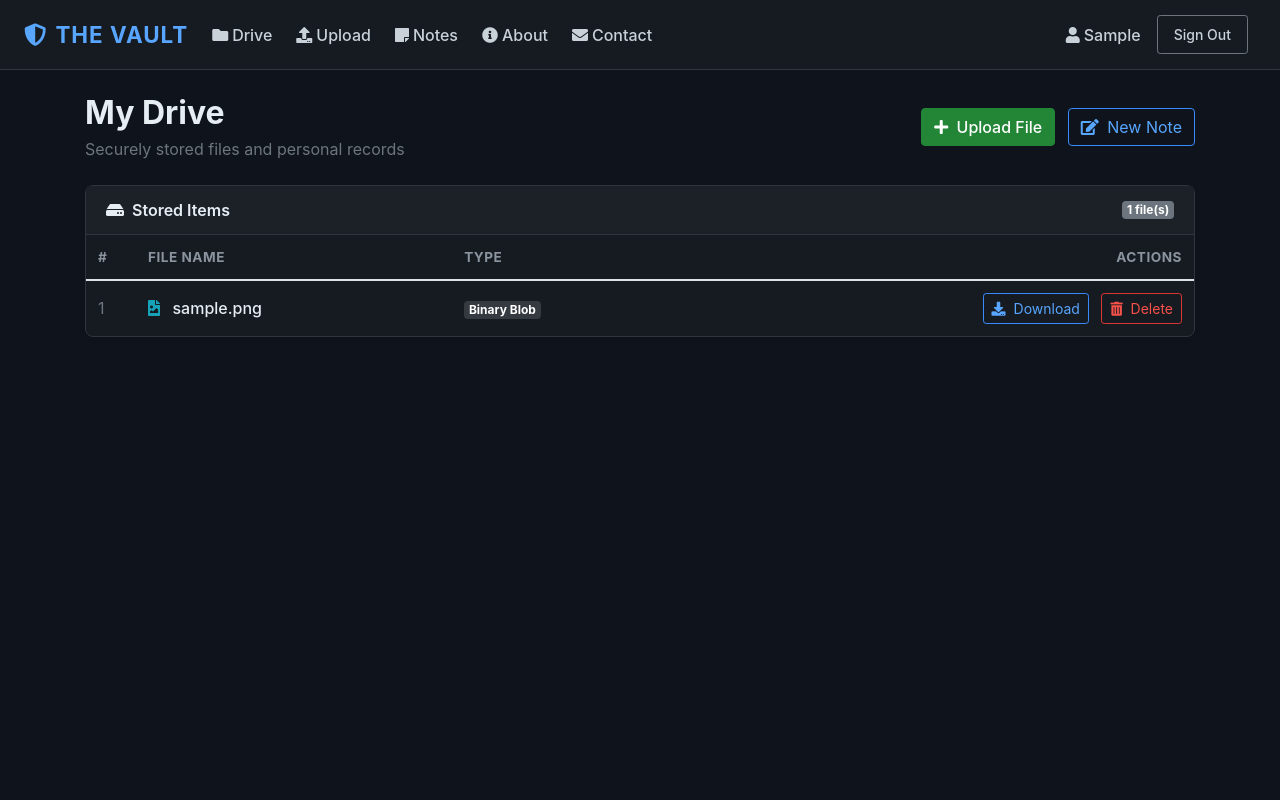
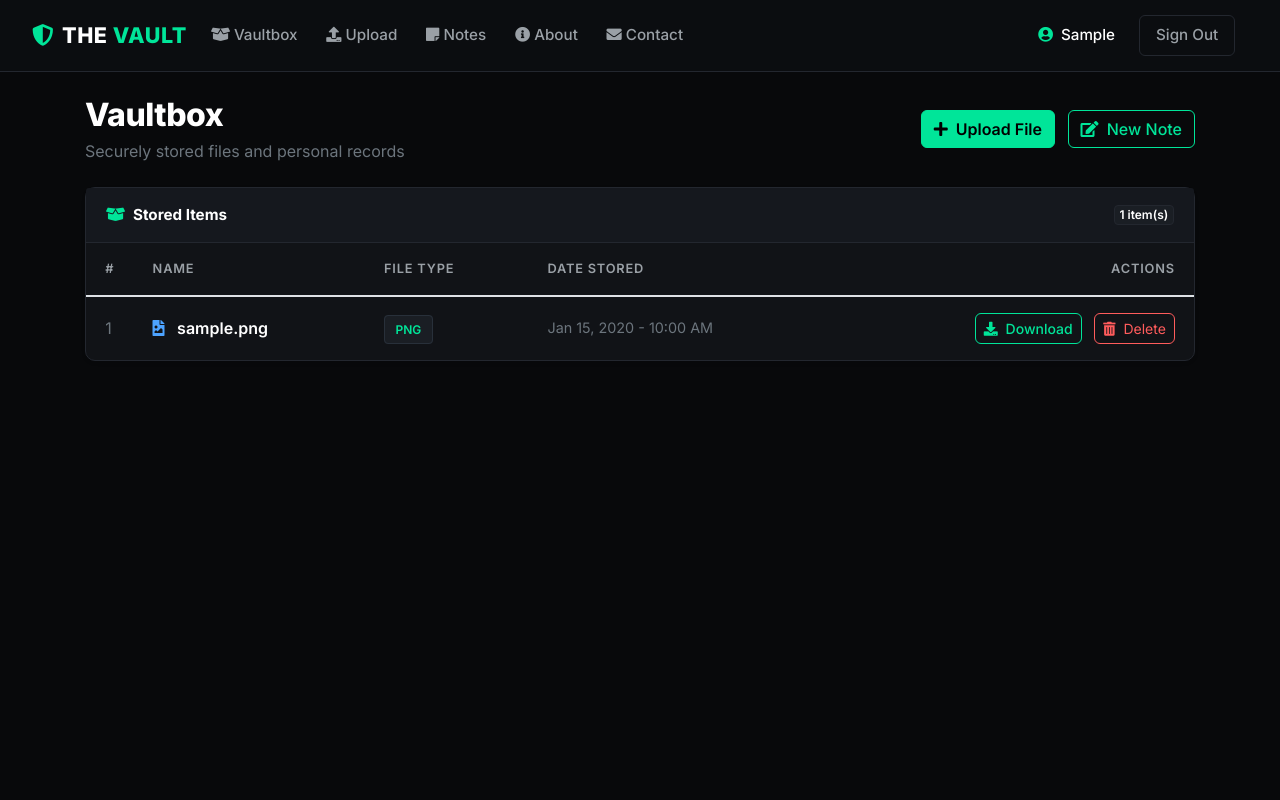
Before and after one commit to StormBolt797/THE-VAULT-CRUD-App, a Flask app: page / in a window 1280 px wide. Run offline with Flask 3, Linux system fonts and the light colour scheme; a user stored in the database is signed in; tables that the repository leaves empty hold one stand-in row (values such as "Sample post"); some libraries are stand-ins or nearby versions.

Commit message:
update theme and vaultbox details

```diff
--- a/website/__init__.py
+++ b/website/__init__.py
@@ -35,6 +35,7 @@
         try:
             db.session.execute(text('ALTER TABLE "user" ALTER COLUMN phoneno TYPE VARCHAR(20)'))
             db.session.execute(text('ALTER TABLE "user" ALTER COLUMN password TYPE VARCHAR(500)'))
+            db.session.execute(text('ALTER TABLE userfiles ADD COLUMN IF NOT EXISTS date TIMESTAMP DEFAULT CURRENT_TIMESTAMP'))
             db.session.commit()
         except Exception:
             db.session.rollback()
--- a/website/models.py
+++ b/website/models.py
@@ -1,10 +1,12 @@
 from . import db
 from flask_login import UserMixin
+import datetime
 # no explanation needed..two dtabases one for users and other for their files and has 5 or 6 columns each as specified below
 class Userfiles(db.Model):
      id = db.Column(db.Integer, primary_key=True)
      filenames = db.Column(db.String(1000))
      datas = db.Column(db.LargeBinary() )
+     date = db.Column(db.DateTime, default=datetime.datetime.now)
      user_id = db.Column(db.Integer, db.ForeignKey('user.id'))
 
 
--- a/website/templates/home.html
+++ b/website/templates/home.html
@@ -1,9 +1,9 @@
 {% extends "index.html" %}
-{% block title %}My Vault{% endblock %}
+{% block title %}Vaultbox - The Vault{% endblock %}
 {% block content %}
 <div class="d-flex justify-content-between align-items-center mb-4">
     <div>
-        <h2 class="mb-1" style="font-weight: 700;">My Drive</h2>
+        <h2 class="mb-1" style="font-weight: 800; letter-spacing: -0.5px;">Vaultbox</h2>
         <p class="text-muted mb-0">Securely stored files and personal records</p>
     </div>
     <div>
@@ -13,9 +13,9 @@
 </div>
 
 <div class="card shadow-sm">
-    <div class="card-header d-flex justify-content-between align-items-center">
-        <span><i class="fas fa-hdd mr-2"></i>Stored Items</span>
-        <span class="badge badge-secondary">{{ files|length }} file(s)</span>
+    <div class="card-header d-flex justify-content-between align-items-center py-3">
+        <span style="font-weight: 700; font-size: 0.95rem;"><i class="fas fa-box-open mr-2" style="color: var(--accent-green);"></i>Stored Items</span>
+        <span class="badge" style="background-color: #1a1e24; color: #ffffff; border: 1px solid var(--border-color); font-weight: 600;">{{ files|length }} item(s)</span>
     </div>
     <div class="card-body p-0">
         {% if files and files|length > 0 %}
@@ -23,9 +23,10 @@
             <table class="table table-hover">
                 <thead>
                     <tr>
-                        <th style="width: 50px;">#</th>
-                        <th>File Name</th>
-                        <th>Type</th>
+                        <th style="width: 40px;">#</th>
+                        <th>Name</th>
+                        <th>File Type</th>
+                        <th>Date Stored</th>
                         <th class="text-right">Actions</th>
                     </tr>
                 </thead>
@@ -34,25 +35,43 @@
                     <tr>
                         <td class="text-muted">{{ loop.index }}</td>
                         <td>
-                            {% if item.filenames.endswith('.txt') %}
-                                <i class="fas fa-file-alt text-warning mr-2"></i>
-                            {% elif item.filenames.endswith('.pdf') %}
-                                <i class="fas fa-file-pdf text-danger mr-2"></i>
-                            {% elif item.filenames.endswith('.png') or item.filenames.endswith('.jpg') or item.filenames.endswith('.jpeg') %}
-                                <i class="fas fa-file-image text-info mr-2"></i>
+                            {% set ext = item.filenames.rsplit('.', 1)[-1].lower() if '.' in item.filenames else '' %}
+                            {% if ext in ['png', 'jpg', 'jpeg', 'gif', 'svg', 'webp'] %}
+                                <i class="fas fa-file-image mr-2" style="color: #4da3ff;"></i>
+                            {% elif ext in ['pdf'] %}
+                                <i class="fas fa-file-pdf mr-2" style="color: #ff5c5c;"></i>
+                            {% elif ext in ['txt', 'md'] %}
+                                <i class="fas fa-file-alt mr-2" style="color: #ffbc00;"></i>
+                            {% elif ext in ['zip', 'rar', 'tar', 'gz'] %}
+                                <i class="fas fa-file-archive mr-2" style="color: #a855f7;"></i>
+                            {% elif ext in ['doc', 'docx'] %}
+                                <i class="fas fa-file-word mr-2" style="color: #2b7cd3;"></i>
+                            {% elif ext in ['xls', 'xlsx', 'csv'] %}
+                                <i class="fas fa-file-excel mr-2" style="color: #107c41;"></i>
                             {% else %}
-                                <i class="fas fa-file text-secondary mr-2"></i>
+                                <i class="fas fa-file mr-2 text-secondary"></i>
                             {% endif %}
-                            <span style="font-weight: 500;">{{ item.filenames }}</span>
+                            <span style="font-weight: 600; color: #ffffff;">{{ item.filenames }}</span>
                         </td>
                         <td>
-                            <span class="badge badge-dark">Binary Blob</span>
+                            {% if ext %}
+                                <span class="badge-type">{{ ext|upper }}</span>
+                            {% else %}
+                                <span class="badge-type">FILE</span>
+                            {% endif %}
+                        </td>
+                        <td class="text-muted" style="font-size: 0.9rem;">
+                            {% if item.date %}
+                                {{ item.date.strftime('%b %d, %Y - %I:%M %p') }}
+                            {% else %}
+                                Today
+                            {% endif %}
                         </td>
                         <td class="text-right">
                             <a href="/download/{{ item.id }}" class="btn btn-sm btn-outline-primary mr-2">
                                 <i class="fas fa-download mr-1"></i> Download
                             </a>
-                            <a href="/delete/{{ item.id }}" class="btn btn-sm btn-outline-danger" onclick="return confirm('Are you sure you want to delete this file?');">
+                            <a href="/delete/{{ item.id }}" class="btn btn-sm btn-outline-danger" onclick="return confirm('Are you sure you want to permanently delete this file?');">
                                 <i class="fas fa-trash-alt mr-1"></i> Delete
                             </a>
                         </td>
@@ -63,10 +82,10 @@
         </div>
         {% else %}
         <div class="text-center py-5">
-            <i class="fas fa-folder-open text-muted mb-3" style="font-size: 3rem;"></i>
-            <h5 class="text-muted">Your vault is empty</h5>
-            <p class="text-muted">Upload a file or create a personal note to get started.</p>
-            <a href="/fileupload" class="btn btn-primary mt-2">Upload First File</a>
+            <i class="fas fa-box-open text-muted mb-3" style="font-size: 3.5rem; opacity: 0.5;"></i>
+            <h5 style="font-weight: 700;">Your vaultbox is empty</h5>
+            <p class="text-muted">Upload files or write timestamped notes to store them safely.</p>
+            <a href="/fileupload" class="btn btn-primary mt-2"><i class="fas fa-plus mr-1"></i> Upload File</a>
         </div>
         {% endif %}
     </div>
--- a/website/templates/index.html
+++ b/website/templates/index.html
@@ -14,102 +14,154 @@
       href="https://cdnjs.cloudflare.com/ajax/libs/font-awesome/5.15.4/css/all.min.css"
       crossorigin="anonymous"
     />
+    <link rel="preconnect" href="https://fonts.googleapis.com">
+    <link rel="preconnect" href="https://fonts.gstatic.com" crossorigin>
+    <link href="https://fonts.googleapis.com/css2?family=Inter:wght@400;500;600;700;800&display=swap" rel="stylesheet">
     <title>{% block title %}The Vault{% endblock %}</title>
     <style>
+      :root {
+        --bg-black: #08090b;
+        --card-bg: #111317;
+        --border-color: #23272f;
+        --accent-green: #00e599;
+        --accent-green-hover: #00c784;
+        --accent-glow: rgba(0, 229, 153, 0.15);
+        --text-primary: #ffffff;
+        --text-secondary: #9aa0a6;
+      }
       body {
-        background-color: #0f141c;
-        color: #e6edf3;
-        font-family: -apple-system, BlinkMacSystemFont, "Segoe UI", Roboto, Helvetica, Arial, sans-serif;
+        background-color: var(--bg-black);
+        color: var(--text-primary);
+        font-family: 'Inter', -apple-system, BlinkMacSystemFont, "Segoe UI", Roboto, sans-serif;
         min-height: 100vh;
       }
       .navbar {
-        background-color: #161b22 !important;
-        border-bottom: 1px solid #30363d;
-        padding: 0.8rem 1.5rem;
+        background-color: #0b0d10 !important;
+        border-bottom: 1px solid var(--border-color);
+        padding: 0.9rem 2rem;
       }
       .navbar-brand {
-        font-weight: 700;
-        letter-spacing: 1px;
-        color: #58a6ff !important;
-        font-size: 1.4rem;
+        font-weight: 800;
+        letter-spacing: 0.5px;
+        color: #ffffff !important;
+        font-size: 1.35rem;
+      }
+      .navbar-brand .vault-highlight {
+        color: var(--accent-green);
       }
       .nav-link {
-        color: #c9d1d9 !important;
+        color: var(--text-secondary) !important;
         font-weight: 500;
-        margin-right: 0.5rem;
-        transition: color 0.2s;
+        font-size: 0.95rem;
+        margin-right: 0.8rem;
+        transition: color 0.15s ease-in-out;
       }
-      .nav-link:hover {
-        color: #58a6ff !important;
+      .nav-link:hover, .nav-link.active {
+        color: var(--accent-green) !important;
       }
       .card {
-        background-color: #161b22;
-        border: 1px solid #30363d;
-        border-radius: 8px;
-        color: #e6edf3;
+        background-color: var(--card-bg);
+        border: 1px solid var(--border-color);
+        border-radius: 10px;
+        color: var(--text-primary);
       }
       .card-header {
-        background-color: #1c2128;
-        border-bottom: 1px solid #30363d;
+        background-color: #15181e;
+        border-bottom: 1px solid var(--border-color);
         font-weight: 600;
       }
       .table {
-        color: #e6edf3;
+        color: var(--text-primary);
         margin-bottom: 0;
       }
       .table th {
         border-top: none;
-        border-bottom: 1px solid #30363d;
-        color: #8b949e;
-        font-size: 0.85rem;
+        border-bottom: 1px solid var(--border-color);
+        color: var(--text-secondary);
+        font-size: 0.8rem;
+        font-weight: 600;
         text-transform: uppercase;
-        letter-spacing: 0.5px;
+        letter-spacing: 0.8px;
+        padding: 1rem 1.2rem;
       }
       .table td {
-        border-top: 1px solid #21262d;
+        border-top: 1px solid var(--border-color);
         vertical-align: middle;
+        padding: 1rem 1.2rem;
+      }
+      .table-hover tbody tr:hover {
+        background-color: #171b22;
       }
       .form-control {
-        background-color: #0d1117;
-        border: 1px solid #30363d;
-        color: #e6edf3;
+        background-color: #090a0d;
+        border: 1px solid var(--border-color);
+        color: #ffffff;
+        border-radius: 6px;
       }
       .form-control:focus {
-        background-color: #0d1117;
-        border-color: #58a6ff;
-        color: #e6edf3;
-        box-shadow: 0 0 0 0.2rem rgba(88, 166, 255, 0.25);
+        background-color: #090a0d;
+        border-color: var(--accent-green);
+        color: #ffffff;
+        box-shadow: 0 0 0 0.2rem var(--accent-glow);
       }
       .btn-primary {
-        background-color: #238636;
-        border-color: #238636;
+        background-color: var(--accent-green);
+        border-color: var(--accent-green);
+        color: #000000;
+        font-weight: 600;
+        border-radius: 6px;
+      }
+      .btn-primary:hover, .btn-primary:focus {
+        background-color: var(--accent-green-hover);
+        border-color: var(--accent-green-hover);
+        color: #000000;
+      }
+      .btn-outline-primary {
+        color: var(--accent-green);
+        border-color: var(--accent-green);
         font-weight: 500;
+        border-radius: 6px;
       }
-      .btn-primary:hover {
-        background-color: #2ea043;
-        border-color: #2ea043;
+      .btn-outline-primary:hover {
+        background-color: var(--accent-green);
+        border-color: var(--accent-green);
+        color: #000000;
       }
       .btn-outline-danger {
-        color: #f85149;
-        border-color: #da3633;
+        color: #ff5c5c;
+        border-color: #ff5c5c;
+        border-radius: 6px;
       }
       .btn-outline-danger:hover {
-        background-color: #da3633;
-        color: #fff;
+        background-color: #ff5c5c;
+        color: #ffffff;
       }
-      .btn-outline-primary {
-        color: #58a6ff;
-        border-color: #388bfd;
+      .btn-outline-secondary {
+        color: var(--text-secondary);
+        border-color: var(--border-color);
+        border-radius: 6px;
       }
-      .btn-outline-primary:hover {
-        background-color: #1f6feb;
-        color: #fff;
+      .btn-outline-secondary:hover {
+        background-color: #1a1e24;
+        color: #ffffff;
+        border-color: #3b424e;
+      }
+      .badge-type {
+        background-color: #1a1e24;
+        color: var(--accent-green);
+        border: 1px solid #28303a;
+        font-weight: 600;
+        padding: 0.35rem 0.65rem;
+        border-radius: 4px;
+        font-size: 0.75rem;
       }
     </style>
 </head>
 <body>
   <nav class="navbar navbar-expand-lg navbar-dark">
-      <a class="navbar-brand" href="/"><i class="fas fa-shield-alt mr-2"></i>THE VAULT</a>
+      <a class="navbar-brand" href="/">
+        <i class="fas fa-shield-alt mr-2" style="color: var(--accent-green);"></i>THE <span class="vault-highlight">VAULT</span>
+      </a>
       <button class="navbar-toggler" type="button" data-toggle="collapse" data-target="#navbar">
           <span class="navbar-toggler-icon"></span>
       </button>
@@ -117,7 +169,7 @@
           <ul class="navbar-nav mr-auto">
             {% if user.is_authenticated %}
             <li class="nav-item">
-              <a class="nav-link" href="/"><i class="fas fa-folder mr-1"></i>Drive</a>
+              <a class="nav-link" href="/"><i class="fas fa-box-open mr-1"></i>Vaultbox</a>
             </li>
             <li class="nav-item">
               <a class="nav-link" href="/fileupload"><i class="fas fa-upload mr-1"></i>Upload</a>
@@ -135,8 +187,8 @@
           </ul>
           <ul class="navbar-nav">
             {% if user.is_authenticated %}
-            <li class="nav-item">
-              <span class="nav-link text-muted mr-2"><i class="fas fa-user mr-1"></i>{{ user.firstname }}</span>
+            <li class="nav-item d-flex align-items-center">
+              <span class="nav-link mr-3" style="color: #ffffff !important;"><i class="fas fa-user-circle mr-1" style="color: var(--accent-green);"></i> {{ user.firstname }}</span>
             </li>
             <li class="nav-item">
               <a class="nav-link btn btn-sm btn-outline-secondary px-3" href="/logout">Sign Out</a>
@@ -146,7 +198,7 @@
               <a class="nav-link" href="/login">Login</a>
             </li>
             <li class="nav-item">
-              <a class="nav-link btn btn-sm btn-primary px-3 ml-2 text-white" href="/signup">Sign Up</a>
+              <a class="nav-link btn btn-sm btn-primary px-3 ml-2 text-dark" href="/signup">Sign Up</a>
             </li>
             {% endif %}
           </ul>
@@ -158,16 +210,16 @@
       {% if messages %}
         {% for category, message in messages %}
           {% if category == 'error' %}
-          <div class="alert alert-danger alert-dismissable fade show" role="alert">
+          <div class="alert alert-danger alert-dismissable fade show" role="alert" style="background-color: #2b1114; border-color: #5c1d24; color: #ff858d;">
             {{ message }}
-            <button type="button" class="close" data-dismiss="alert">
+            <button type="button" class="close" data-dismiss="alert" style="color: #ff858d;">
               <span aria-hidden="true">&times;</span>
             </button>
           </div>
           {% else %}
-          <div class="alert alert-success alert-dismissable fade show" role="alert">
+          <div class="alert alert-success alert-dismissable fade show" role="alert" style="background-color: #0c261b; border-color: #174d36; color: #00e599;">
             {{ message }}
-            <button type="button" class="close" data-dismiss="alert">
+            <button type="button" class="close" data-dismiss="alert" style="color: #00e599;">
               <span aria-hidden="true">&times;</span>
             </button>
           </div>
```
Also changed, not shown: website/templates/about.html (+16 -16 lines), website/templates/contact.html (+17 -17 lines), website/templates/fileupload.html (+7 -7 lines), website/templates/login.html (+15 -24 lines), website/templates/notes.html (+11 -11 lines), website/templates/signup.html (+15 -14 lines).
